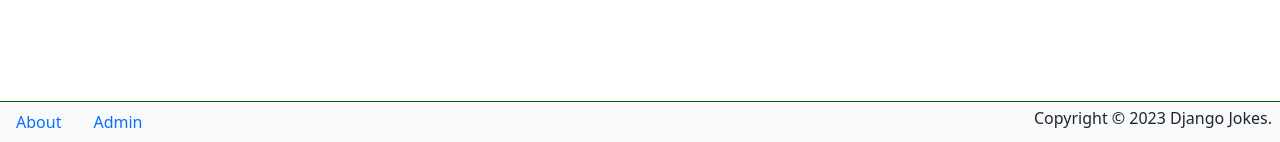
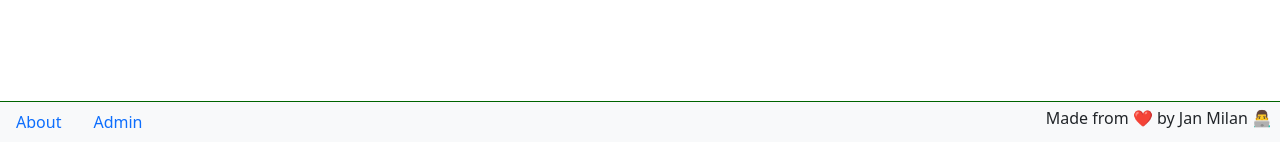
Before and after one commit to xmilan365/djangojokes.com, a Django app: page /account/my-account/ in a window 1280 px wide. Shown: the part 658-800 px from the top of the page. Run offline with Django 5.2, Linux system fonts and the light colour scheme; the visitor is signed in with stand-in values (Sample User, id 1); some libraries are stand-ins or nearby versions.

Commit message:
adding little footer

```diff
--- a/jokes/views.py
+++ b/jokes/views.py
@@ -95,4 +95,5 @@ def vote(request, slug):
         'likes': likes,
         'dislikes': dislikes
     }
+    messages.success(request, 'Joke voted.')
     return JsonResponse(response) # Return object as JSON.
--- a/templates/_base.html
+++ b/templates/_base.html
@@ -83,7 +83,7 @@
 </main>
 <footer class="fixed-bottom bg-light row">
     <div class="col">
-      <div class="float-end m-1 me-2">Copyright &copy; 2023 Django Jokes.</div>
+      <div class="float-end m-1 me-2">Made from ❤️ by Jan Milan 👨‍💻</div>
       <nav>
         <ul class="nav">
           <li class="nav-item">
```
